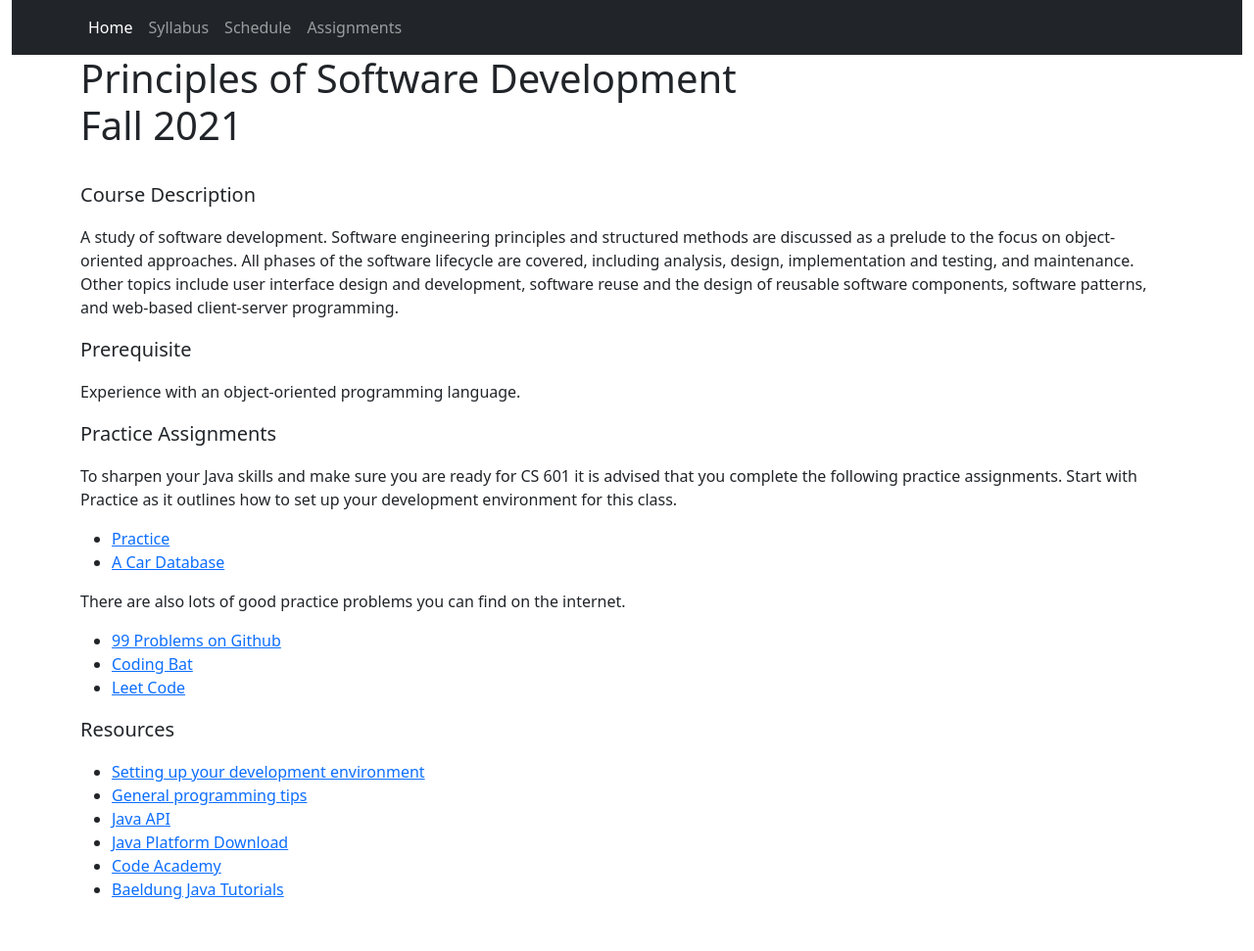
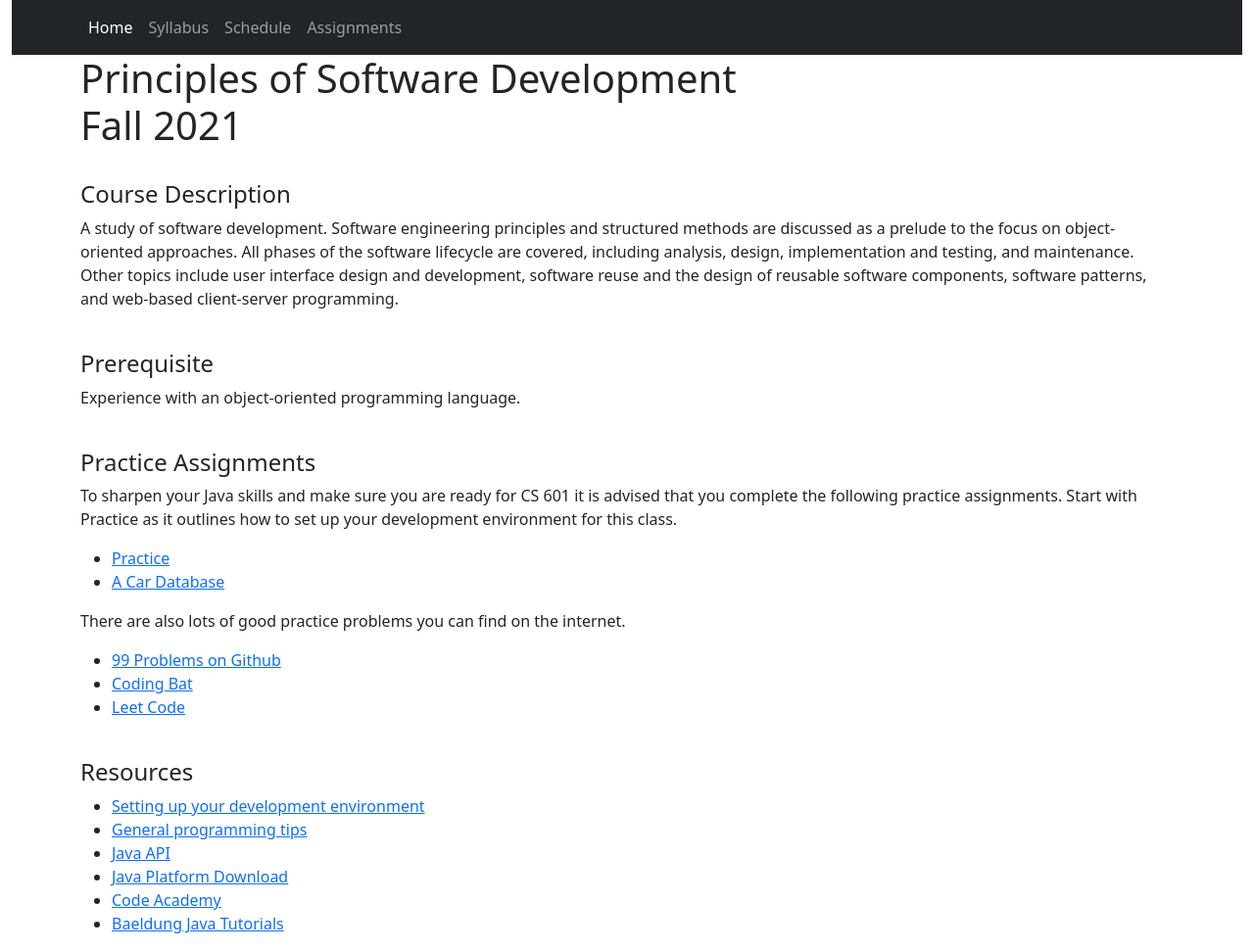
Before and after one commit to CS601-F21/cs601-f21, a Jekyll site: the page built from index.html, in a window 1280 px wide. Shown: the whole page at 98% size. Built offline with Jekyll 4.4.1, drawn with Linux system fonts in a browser that asks for light colours; before the commit the page ends 936 px from its top, so only the background shows below that.

Commit message:
adjust paragraph formatting

```diff
--- a/index.html
+++ b/index.html
@@ -8,17 +8,17 @@ title: Home
 <h1 class="page-header">Principles of Software Development<br/>Fall 2021</h1>
 
 	<br/>
-	<p class="lead">
-		<strong>Course Description</strong>
-	</p>
+	<h4>Course Description</h4>
     <p>A study of software development. Software engineering principles and structured methods are discussed as a prelude to the focus on object-oriented approaches. All phases of the software lifecycle are covered, including analysis, design, implementation and testing, and maintenance. Other topics include user interface design and development, software reuse and the design of reusable software components, software patterns, and web-based client-server programming.
     </p>
 
-    <p class="lead"><strong>Prerequisite</strong></p>
+	<br/>
+    <h4>Prerequisite</h4>
 
     <p>Experience with an object-oriented programming language.</p>
 
-	<p class="lead"><strong>Practice Assignments</strong></p>
+	<br/>
+	<h4>Practice Assignments</h4>
 
 	<p>To sharpen your Java skills and make sure you are ready for CS 601 it is advised that you complete the following practice assignments. Start with Practice as it outlines how to set up your development environment for this class.</p>
         <ul>
@@ -33,8 +33,8 @@ title: Home
 			<li><a href="https://leetcode.com/">Leet Code</a></li>
         </ul>
 
-
-	<p class="lead"><strong>Resources</strong></p>
+	<br/>
+	<h4>Resources</h4>
 
 	<ul>
         <li><a href="https://github.com/CS601-F21/notes/blob/master/admin/devenvironment.md">Setting up your development environment</a></li>
```
